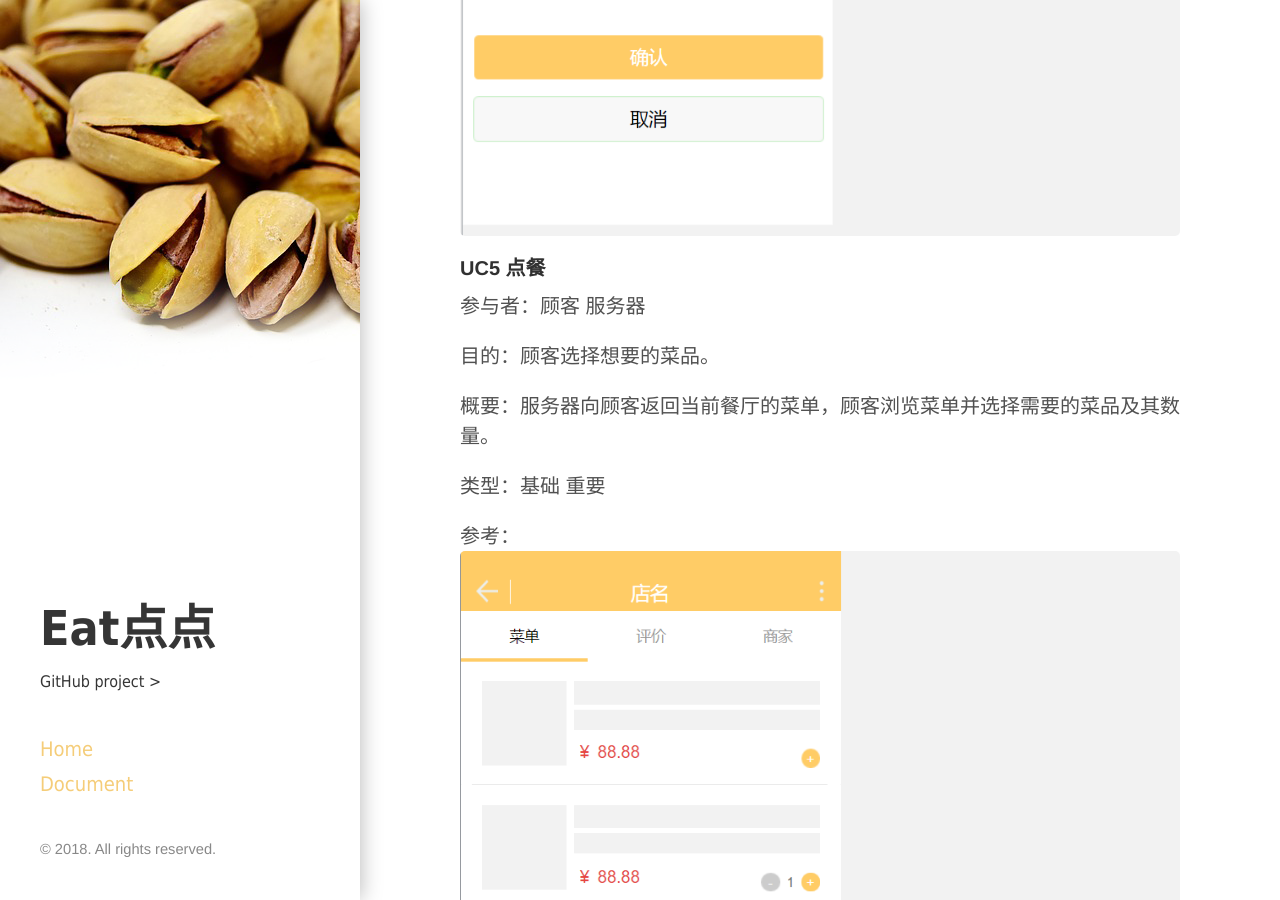
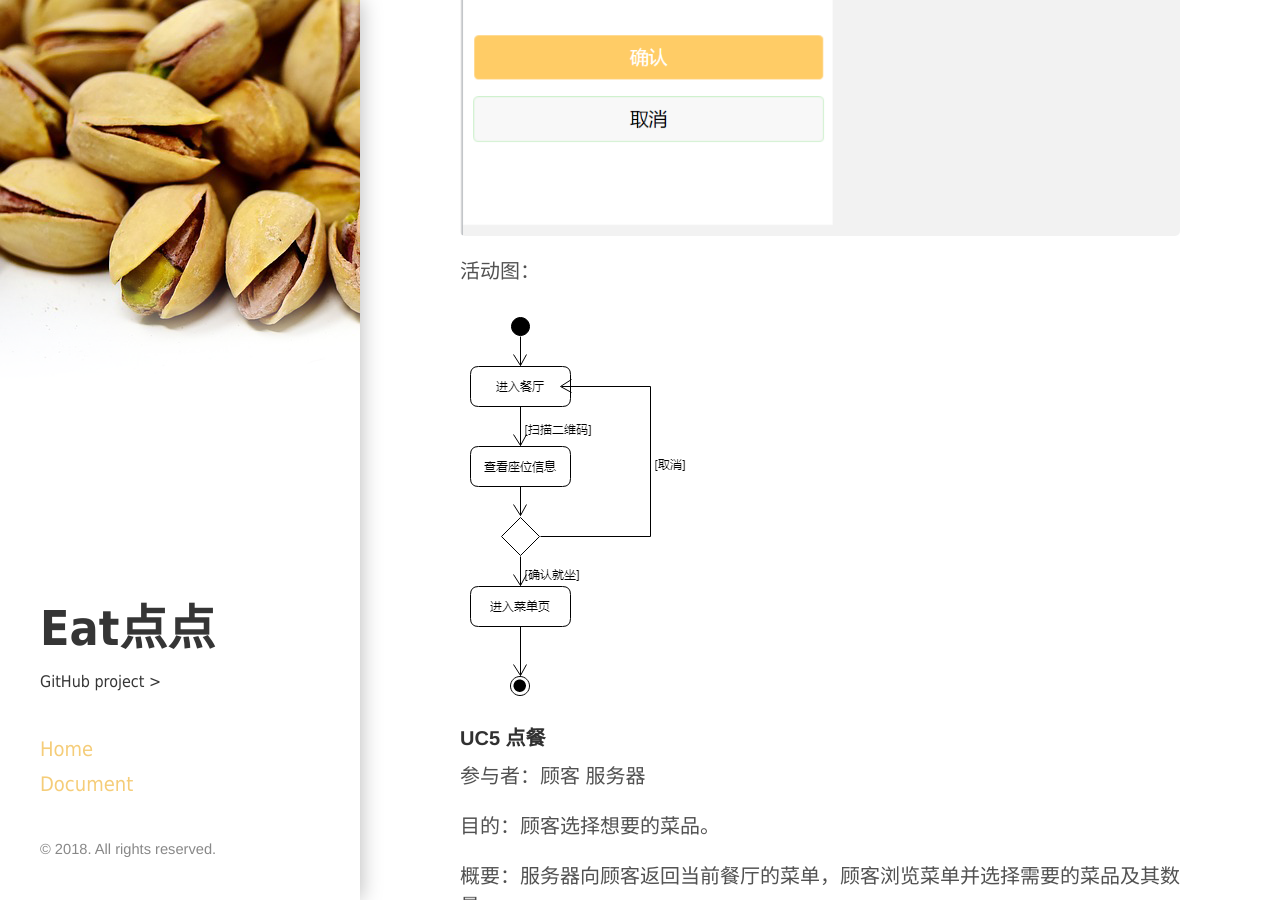
Before and after one commit to ChickenDinner8/ChickenDinner8.github.io, a Jekyll site: the page built from _posts/2018-05-09-6.2用例文本.md, in a window 1280 px wide and 900 px high, scrolled down 1542 px. Built offline with Jekyll 4.4.1, drawn with Linux system fonts in a browser that asks for light colours.

Commit message:
补充活动图

```diff
--- a/_posts/2018-05-09-6.2用例文本.md
+++ b/_posts/2018-05-09-6.2用例文本.md
@@ -38,6 +38,10 @@ tags: document
 
 参考：![确认信息][3]
 
+活动图：
+
+![](https://github.com/ChickenDinner8/ChickenDinner8.github.io/blob/master/public/img/Nick/activity1.png?raw=true)
+
 #### UC5 点餐
 
 参与者：顾客 服务器
@@ -49,6 +53,10 @@ tags: document
 类型：基础 重要
 
 参考：![点餐][4]
+
+活动图：
+
+![](https://github.com/ChickenDinner8/ChickenDinner8.github.io/blob/master/public/img/Nick/activity2.png?raw=true)
 
 #### UC6 编辑菜品信息
 
@@ -65,6 +73,10 @@ tags: document
 [3]: https://raw.githubusercontent.com/ChickenDinner8/ChickenDinner8.github.io/master/public/img/lun/%E5%AE%A2%E6%88%B7%E7%AB%AFUI1.png
 [4]: https://raw.githubusercontent.com/ChickenDinner8/ChickenDinner8.github.io/master/public/img/lun/%E5%AE%A2%E6%88%B7%E7%AB%AFUI3.png
 [5]: https://raw.githubusercontent.com/ChickenDinner8/ChickenDinner8.github.io/master/public/img/lun/%E5%95%86%E6%88%B7%E7%AB%AFUI2.png
+
+活动图：
+
+![](https://github.com/ChickenDinner8/ChickenDinner8.github.io/blob/master/public/img/Nick/activity3.png?raw=true)
 
 ### 详述用例：UC7 扫码点餐
 
```
Also changed, not shown: public/img/Nick/activity1.png (added), public/img/Nick/activity2.png (added), public/img/Nick/activity3.png (added).
